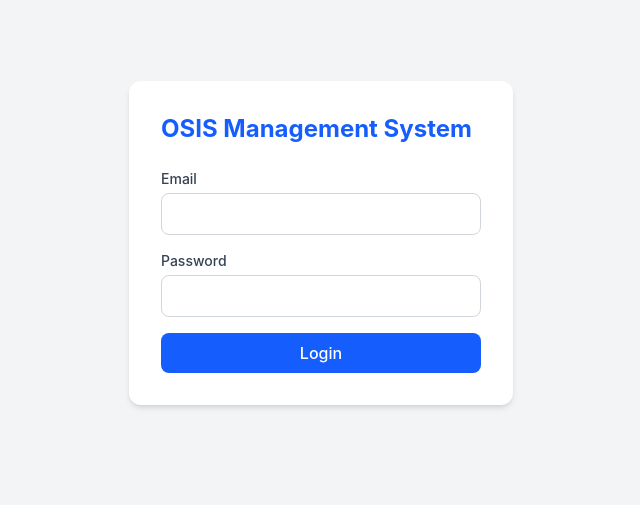
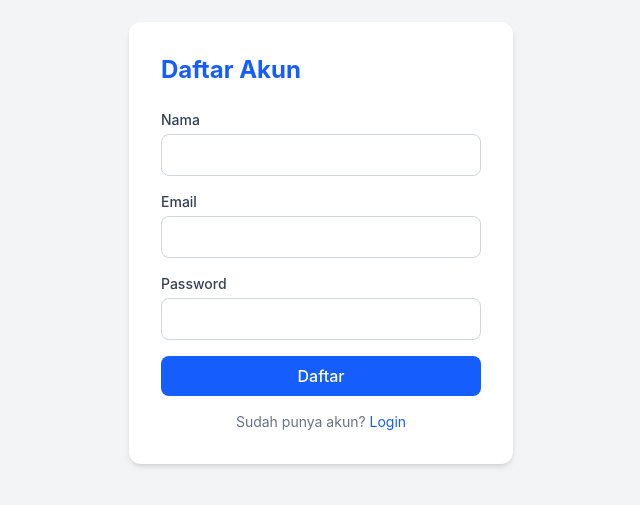
Before and after one commit to giisy/osis-management-system, a React (Vite) app in the folder apps/frontend/: page /register in a window 1280 px wide. Before the commit this address led to /login. Shown: the part 157-662 px from the top of the page, without its empty margins (319-959 px from the left). Built offline with nearby package versions, Linux system fonts and the light colour scheme; no server answers.

Commit message:
feat(auth): add register page and fix login link import

```diff
--- a/apps/frontend/src/App.tsx
+++ b/apps/frontend/src/App.tsx
@@ -1,5 +1,6 @@
 import { BrowserRouter, Routes, Route, Navigate } from 'react-router-dom'
 import LoginPage from './pages/LoginPage'
+import RegisterPage from './pages/RegisterPage'
 import DashboardPage from './pages/DashboardPage'
 import AnggotaPage from './pages/AnggotaPage'
 import AnggotaCreatePage from './pages/AnggotaCreatePage'
@@ -31,6 +32,7 @@ function App() {
     <BrowserRouter>
       <Routes>
         <Route path="/login" element={<LoginPage />} />
+        <Route path="/register" element={<RegisterPage />} />
         <Route
           path="/dashboard"
           element={
--- a/apps/frontend/src/features/auth/authApi.ts
+++ b/apps/frontend/src/features/auth/authApi.ts
@@ -1,5 +1,6 @@
 import { api } from '../../lib/axios'
 import type { LoginFormData } from './loginSchema'
+import type { RegisterFormData } from './registerSchema'
 
 interface LoginResponse {
   success: boolean
@@ -19,3 +20,8 @@ export const loginUser = async (payload: LoginFormData): Promise<LoginResponse>
   const response = await api.post('/api/auth/login', payload)
   return response.data
 }
+
+export const registerUser = async (payload: RegisterFormData) => {
+  const response = await api.post('/api/auth/register', payload)
+  return response.data
+}
--- /dev/null
+++ b/apps/frontend/src/features/auth/registerSchema.ts
@@ -0,0 +1,9 @@
+import { z } from 'zod'
+
+export const registerSchema = z.object({
+  name: z.string().min(3, 'Nama minimal 3 karakter'),
+  email: z.string().email('Email tidak valid'),
+  password: z.string().min(8, 'Password minimal 8 karakter'),
+})
+
+export type RegisterFormData = z.infer<typeof registerSchema>
--- /dev/null
+++ b/apps/frontend/src/features/auth/useRegister.ts
@@ -0,0 +1,14 @@
+import { useMutation } from '@tanstack/react-query'
+import { useNavigate } from 'react-router-dom'
+import { registerUser } from './authApi'
+
+export const useRegister = () => {
+  const navigate = useNavigate()
+
+  return useMutation({
+    mutationFn: registerUser,
+    onSuccess: () => {
+      navigate('/login?registered=true')
+    },
+  })
+}
--- a/apps/frontend/src/pages/LoginPage.tsx
+++ b/apps/frontend/src/pages/LoginPage.tsx
@@ -3,6 +3,7 @@ import { zodResolver } from '@hookform/resolvers/zod'
 import { isAxiosError } from 'axios'
 import { loginSchema, type LoginFormData } from '../features/auth/loginSchema'
 import { useLogin } from '../features/auth/useLogin'
+import { Link } from 'react-router-dom'
 
 export default function LoginPage() {
   const {
@@ -72,6 +73,12 @@ export default function LoginPage() {
           </button>
         </form>
       </div>
+              <p className="text-sm text-gray-500 text-center mt-4">
+          Belum punya akun?{' '}
+          <Link to="/register" className="text-blue-600 hover:underline">
+            Daftar
+          </Link>
+        </p>
     </div>
   )
 }
--- /dev/null
+++ b/apps/frontend/src/pages/RegisterPage.tsx
@@ -0,0 +1,84 @@
+import { useForm } from 'react-hook-form'
+import { zodResolver } from '@hookform/resolvers/zod'
+import { Link } from 'react-router-dom'
+import { isAxiosError } from 'axios'
+import { registerSchema, type RegisterFormData } from '../features/auth/registerSchema'
+import { useRegister } from '../features/auth/useRegister'
+
+export default function RegisterPage() {
+  const {
+    register,
+    handleSubmit,
+    formState: { errors },
+  } = useForm<RegisterFormData>({
+    resolver: zodResolver(registerSchema),
+  })
+
+  const registerMutation = useRegister()
+
+  const onSubmit = (data: RegisterFormData) => {
+    registerMutation.mutate(data)
+  }
+
+  const errorMessage = isAxiosError(registerMutation.error)
+    ? registerMutation.error.response?.data?.message
+    : null
+
+  return (
+    <div className="min-h-screen flex items-center justify-center bg-gray-100">
+      <div className="bg-white p-8 rounded-xl shadow-md w-full max-w-sm">
+        <h1 className="text-2xl font-bold text-blue-600 mb-6">Daftar Akun</h1>
+
+        <form onSubmit={handleSubmit(onSubmit)} className="space-y-4">
+          <div>
+            <label className="block text-sm font-medium text-gray-700 mb-1">Nama</label>
+            <input
+              {...register('name')}
+              className="w-full px-3 py-2 border border-gray-300 rounded-lg focus:outline-none focus:ring-2 focus:ring-blue-500"
+            />
+            {errors.name && <p className="text-red-500 text-sm mt-1">{errors.name.message}</p>}
+          </div>
+
+          <div>
+            <label className="block text-sm font-medium text-gray-700 mb-1">Email</label>
+            <input
+              type="email"
+              {...register('email')}
+              className="w-full px-3 py-2 border border-gray-300 rounded-lg focus:outline-none focus:ring-2 focus:ring-blue-500"
+            />
+            {errors.email && <p className="text-red-500 text-sm mt-1">{errors.email.message}</p>}
+          </div>
+
+          <div>
+            <label className="block text-sm font-medium text-gray-700 mb-1">Password</label>
+            <input
+              type="password"
+              {...register('password')}
+              className="w-full px-3 py-2 border border-gray-300 rounded-lg focus:outline-none focus:ring-2 focus:ring-blue-500"
+            />
+            {errors.password && (
+              <p className="text-red-500 text-sm mt-1">{errors.password.message}</p>
+            )}
+          </div>
+
+          {errorMessage && <p className="text-red-500 text-sm text-center">{errorMessage}</p>}
+
+          <button
+            type="submit"
+            disabled={registerMutation.isPending}
+            className="w-full bg-blue-600 text-white py-2 rounded-lg font-medium hover:bg-blue-700 transition disabled:opacity-50"
+          >
+            {registerMutation.isPending ? 'Mendaftar...' : 'Daftar'}
+          </button>
+        </form>
+
+        <p className="text-sm text-gray-500 text-center mt-4">
+          Sudah punya akun?{' '}
+          <Link to="/login" className="text-blue-600 hover:underline">
+            Login
+          </Link>
+        </p>
+      </div>
+    </div>
+  )
+}
```
Lines whose indentation alone changed are shown as unchanged.
